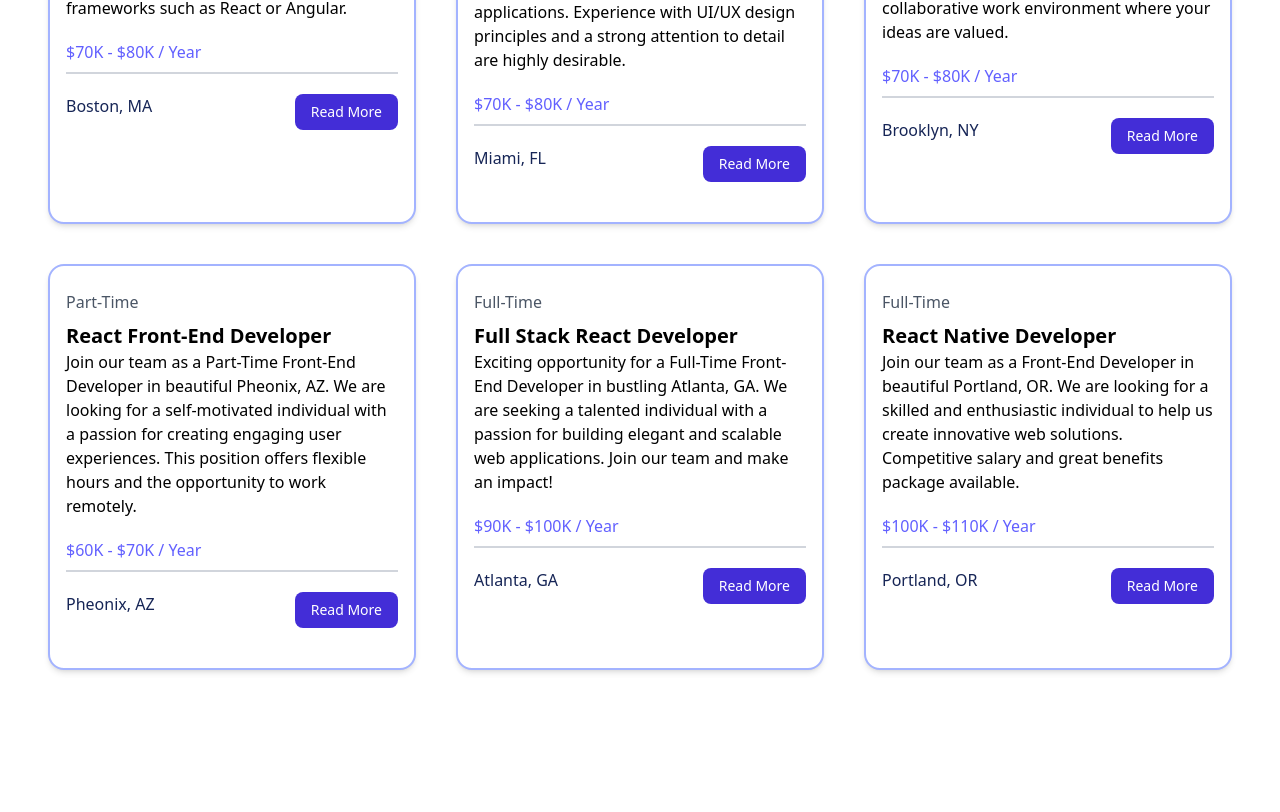
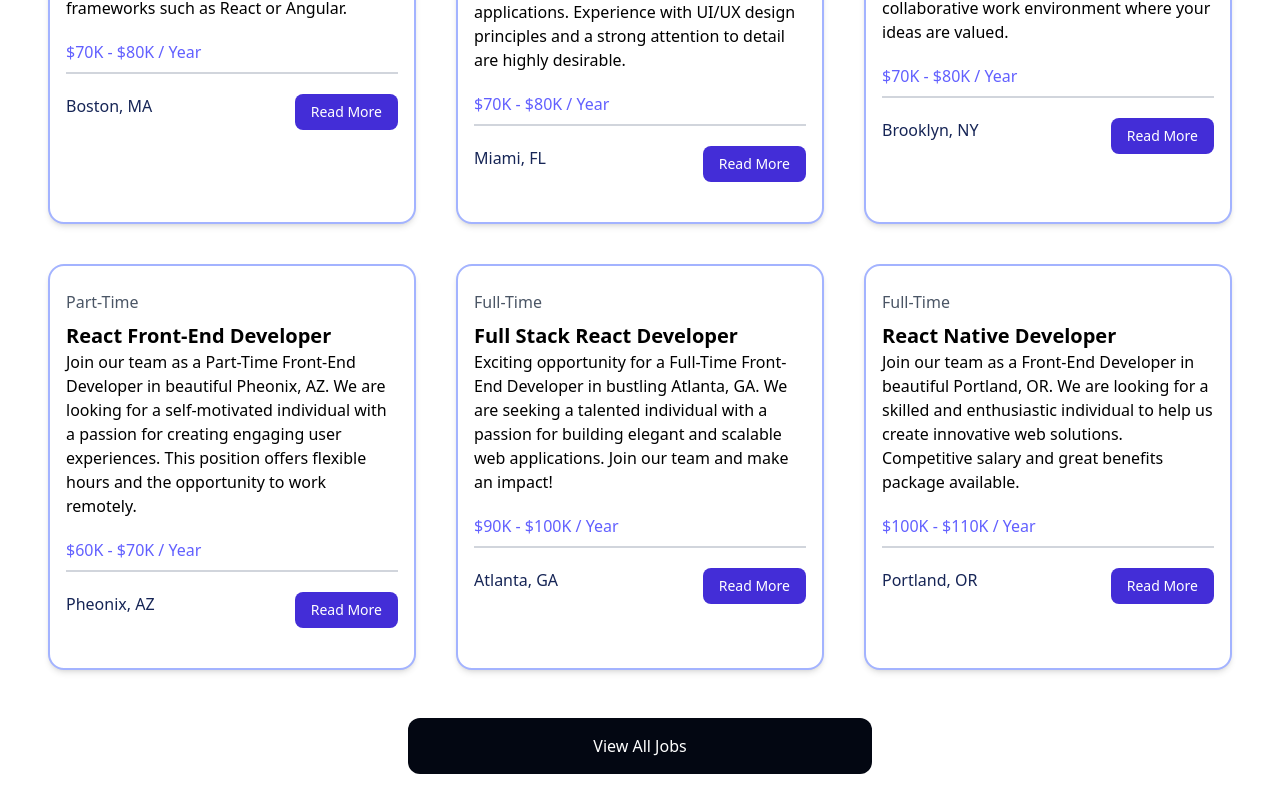
Before and after one commit to coddzz/React-Vite, a React (Vite) app: page / in a window 1280 px wide. Shown: the part 1238-2050 px from the top of the page. Before the commit the page ends 1916 px from the top, so only its background shows below. Built offline with nearby package versions, Linux system fonts and the light colour scheme.

Commit message:
ViewAllJobs.jsx

```diff
--- a/src/App.jsx
+++ b/src/App.jsx
@@ -3,6 +3,7 @@
 import JobListings from "./components/JobListings";
 import Navbar from "./components/Navbar"
 import Test from "./components/test";
+import ViewAllJobs from "./components/ViewAllJobs";
 
 
 const App = () => {
@@ -14,6 +15,7 @@
       <HeroSection />
       <HomeCards />
       <JobListings/>
+      <ViewAllJobs/>
     </>
   )
 }
--- /dev/null
+++ b/src/components/ViewAllJobs.jsx
@@ -0,0 +1,16 @@
+import React from 'react'
+
+const ViewAllJobs = () => {
+  return (
+    <>
+    <section className="m-auto max-w-lg my-10 px-6">
+        <a href="jobs.html"
+        className="block bg-gray-950 text-white text-center py-4 px-6 rounded-xl hover:bg-black">
+        View All Jobs
+        </a>
+    </section>
+    </>
+  )
+}
+
+export default ViewAllJobs
```
